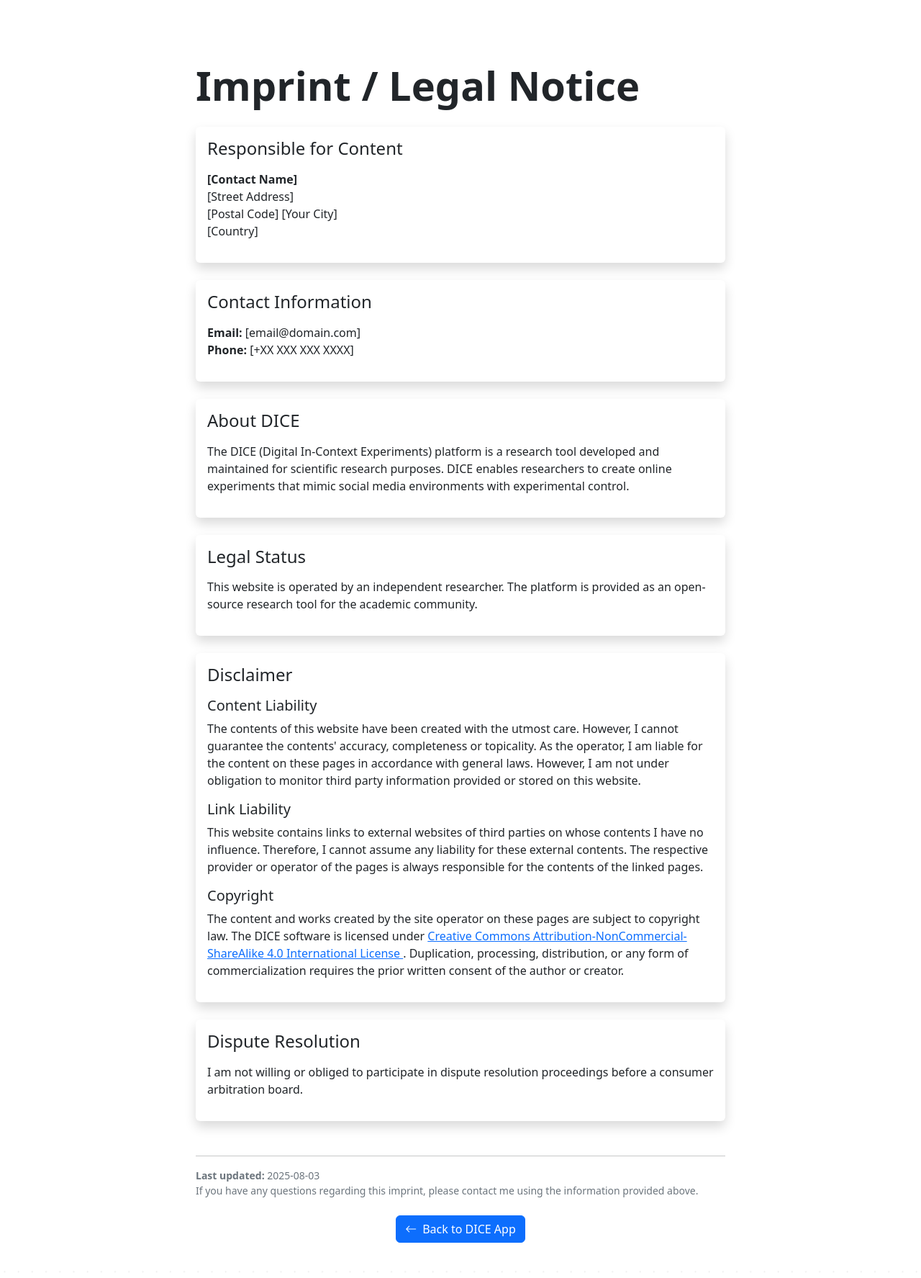
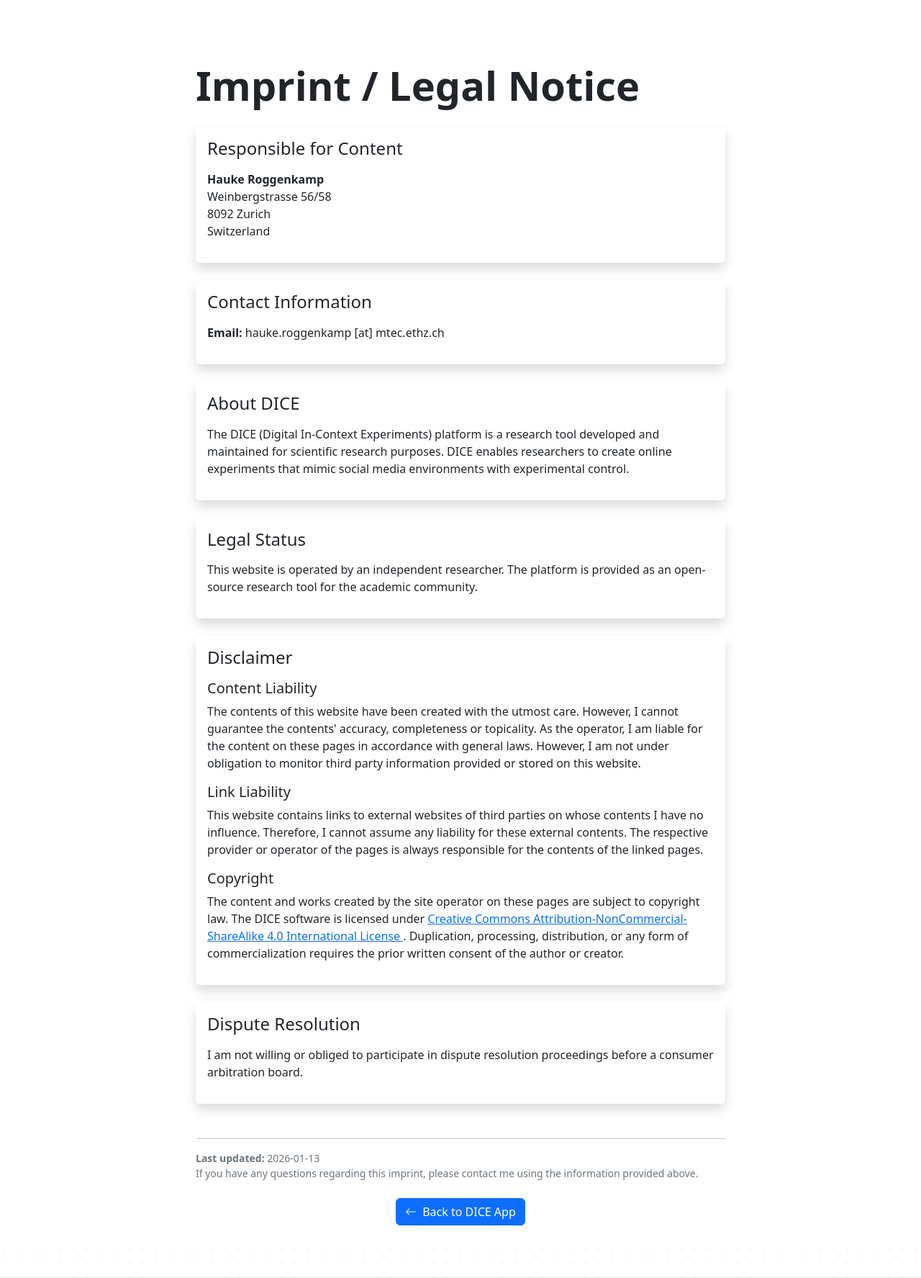
Before and after one commit to Howquez/oFeeds-config, a Flask app: page /imprint in a window 1280 px wide. Shown: the part 59-1834 px from the top of the page at 72% size. Run offline with Flask 3, Linux system fonts and the light colour scheme; some web fonts are replaced.

Commit message:
updte imprint

```diff
--- a/templates/imprint.html
+++ b/templates/imprint.html
@@ -33,10 +33,10 @@
                     <div class="card-body">
                         <h3 class="card-title h4 mb-3">Responsible for Content</h3>
                         <p>
-                            <strong>[Contact Name]</strong><br>
-                            [Street Address]<br>
-                            [Postal Code] [Your City]<br>
-                            [Country]
+                            <strong>Hauke Roggenkamp</strong><br>
+                            Weinbergstrasse 56/58<br>
+                            8092 Zurich<br>
+                            Switzerland
                         </p>
                     </div>
                 </div>
@@ -45,8 +45,7 @@
                     <div class="card-body">
                         <h3 class="card-title h4 mb-3">Contact Information</h3>
                         <p>
-                            <strong>Email:</strong> [email@domain.com]<br>
-                            <strong>Phone:</strong> [+XX XXX XXX XXXX]</em><br>
+                            <strong>Email:</strong> hauke.roggenkamp [at] mtec.ethz.ch<br>
                         </p>
                     </div>
                 </div>
@@ -117,7 +116,7 @@
                 <div class="mt-5 mb-4">
                     <hr>
                     <p class="text-muted small">
-                        <strong>Last updated:</strong> 2025-08-03<br>
+                        <strong>Last updated:</strong> 2026-01-13<br>
                         If you have any questions regarding this imprint, please contact me using the information provided above.
                     </p>
                 </div>
--- a/templates/index.html
+++ b/templates/index.html
@@ -214,8 +214,9 @@
                                 <label for="participant_number" class="form-label">Study Slots</label>
                                 <input type="number" class="form-control w-100" id="participant_number" aria-describedby="participant_help" value="3" min="1" max="1000">
                                 <div id="participant_help" class="form-text">
-                                    How many participants can <em>start</em> your study. Up to 400 participants are available by default. For larger sessions (up to 1000), authorization is required—you'll be prompted to enter credentials below.
+                                    How many participants can <em>start</em> your study.
                                     Note: If you're just testing, keep your sessions small to avoid unnecessary database strain.
+                                    Up to 400 participants are available by default. For larger sessions (up to 1000), authorization is required—you'll be prompted to enter credentials below.
                                     <strong>Remember:</strong> Some participants may not complete the study, so allocate extra slots to account for dropouts.
                                 </div>
                             </div>
@@ -612,7 +613,7 @@
                     <img src="https://mirrors.creativecommons.org/presskit/icons/sa.svg" alt="SA" style="max-width: 1em;max-height:1em;margin-left: .2em;">
                 </li>
                 <li class="mb-2">
-                    <strong>Citation:</strong> Roggenkamp, H., Boegershausen, J., & Hildebrand, C. (2026). DICE: Advancing Social Media Research Through Digital In-Context Experiments. Journal of Marketing, <a href="https://doi.org/10.1177/00222429251371702" target="_blank"></a>.
+                    <strong>Citation:</strong> Roggenkamp, H., Boegershausen, J., & Hildebrand, C. (2026). DICE: Advancing Social Media Research Through Digital In-Context Experiments. Journal of Marketing, <a class="text-secondary" href="https://doi.org/10.1177/00222429251371702" target="_blank"></a>.
                 </li>
                 <li class="mb-2">No web analytics implemented.</li>
                 <li class="mb-2"><a class="text-secondary" href="{{ url_for('imprint') }}">Imprint</a></li>
```
